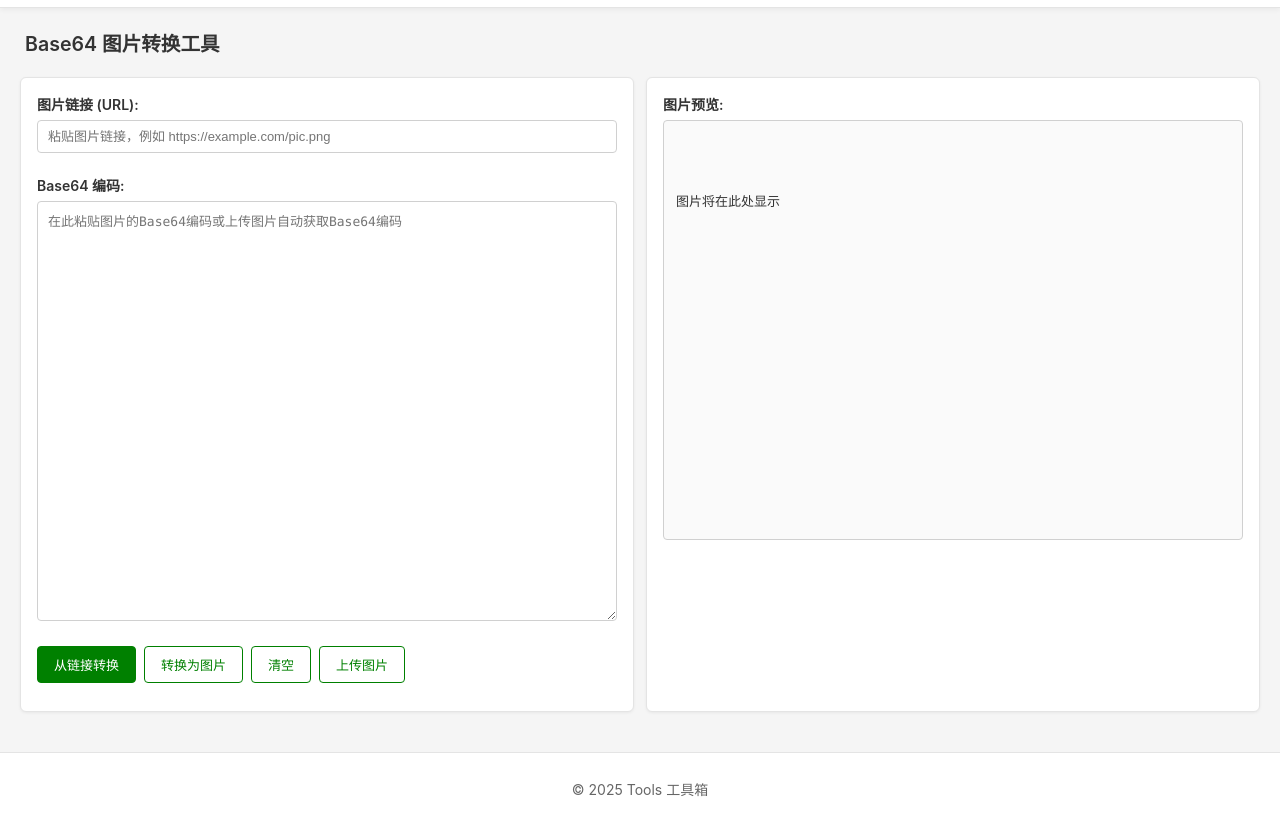
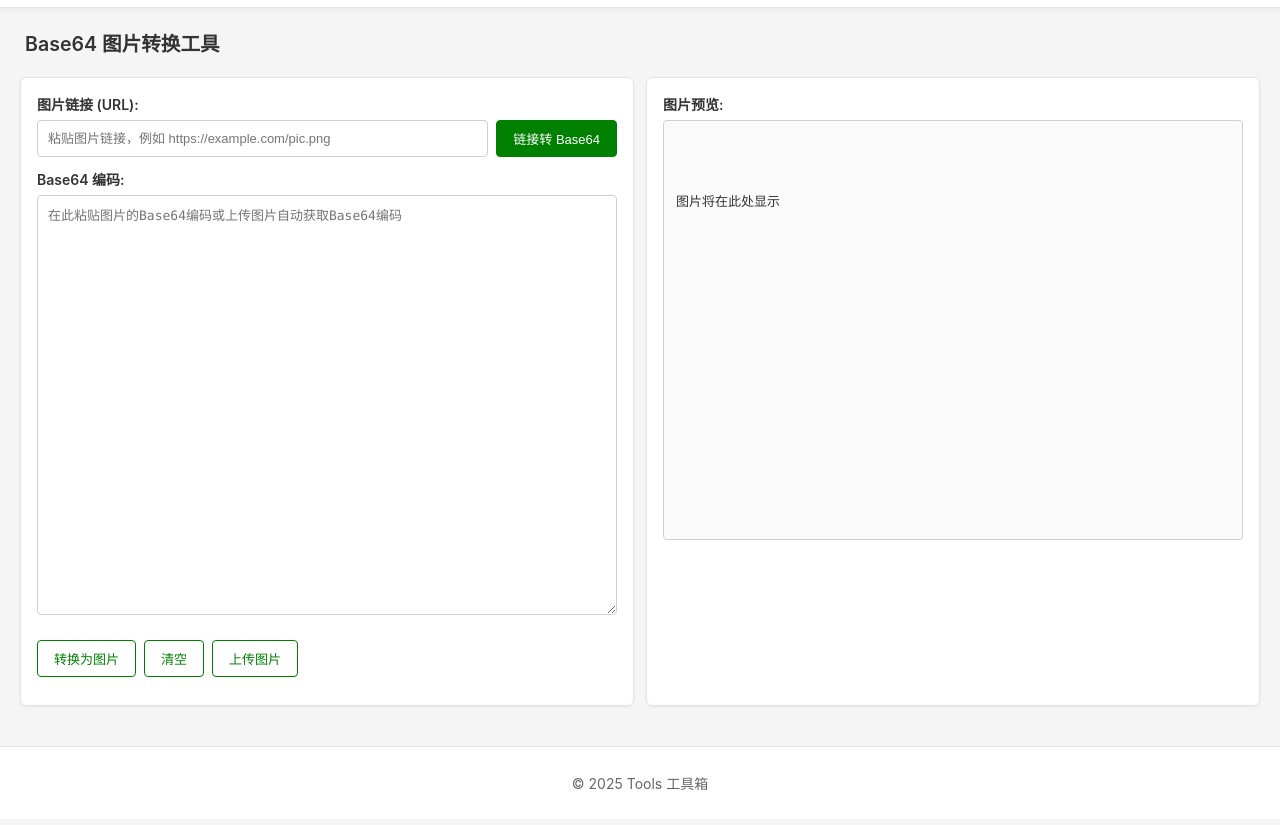
Before and after one commit to sunshibao/web-tools, a plain HTML site: page ImageToBase64.html in a window 1280 px wide. Shown: the part 92-917 px from the top of the page. Drawn offline with Linux system fonts and the light colour scheme.

Commit message:
链接转 base64

```diff
--- a/ImageToBase64.html
+++ b/ImageToBase64.html
@@ -12,6 +12,22 @@
             border: 1px solid var(--border-soft);
             border-radius: var(--radius-sm);
             display: none;
+        }
+
+        .url-row {
+            display: flex;
+            gap: 8px;
+            align-items: stretch;
+        }
+
+        .url-row input[type="text"] {
+            flex: 1;
+            margin-bottom: 0;
+        }
+
+        .url-row button {
+            flex-shrink: 0;
+            white-space: nowrap;
         }
 
         .file-input-container {
@@ -33,7 +49,10 @@
     <div class="left-panel">
         <div class="file-input-container">
             <label for="imageUrl">图片链接 (URL):</label>
-            <input type="text" id="imageUrl" placeholder="粘贴图片链接，例如 https://example.com/pic.png">
+            <div class="url-row">
+                <input type="text" id="imageUrl" placeholder="粘贴图片链接，例如 https://example.com/pic.png">
+                <button class="primary" onclick="convertFromUrl()">链接转 Base64</button>
+            </div>
         </div>
 
         <div class="file-input-container">
@@ -42,7 +61,6 @@
         </div>
 
         <div class="button-group">
-            <button class="primary" onclick="convertFromUrl()">从链接转换</button>
             <button onclick="convertToImage()">转换为图片</button>
             <button onclick="clearAll()">清空</button>
             <input type="file" id="fileInput" accept="image/*" style="display: none;" onchange="handleFileSelect(event)">
```
